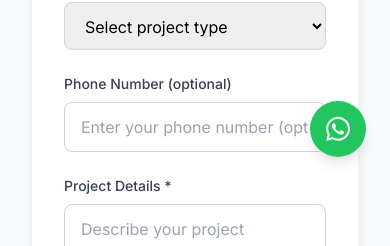
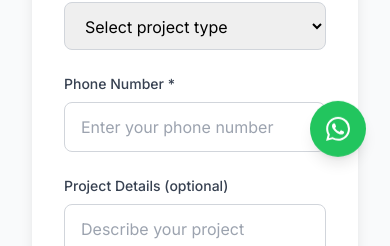
Before and after one commit to abdullahfirdowsi/portfolio-freelance-phase3, a React (Vite) app: page /contact in a window 390 px wide. Shown: the part 650-896 px from the top of the page. Built offline with nearby package versions, Linux system fonts and the light colour scheme; no server answers.

Commit message:
Make phone mandatory and project details optional

```diff
--- a/src/pages/Contact.tsx
+++ b/src/pages/Contact.tsx
@@ -207,7 +207,7 @@ const Contact = () => {
 
               <div>
                 <label htmlFor="phone" className="block text-sm font-medium text-gray-700 mb-2">
-                  Phone Number (optional)
+                  Phone Number *
                 </label>
                 <input
                   type="tel"
@@ -215,21 +215,21 @@ const Contact = () => {
                   name="phone"
                   value={formData.phone}
                   onChange={handleChange}
+                  required
                   className="w-full px-4 py-3 border border-gray-300 rounded-lg focus:ring-2 focus:ring-primary-500 focus:border-transparent transition-all"
-                  placeholder="Enter your phone number (optional)"
+                  placeholder="Enter your phone number"
                 />
               </div>
 
               <div>
                 <label htmlFor="message" className="block text-sm font-medium text-gray-700 mb-2">
-                  Project Details *
+                  Project Details (optional)
                 </label>
                 <textarea
                   id="message"
                   name="message"
                   value={formData.message}
                   onChange={handleChange}
-                  required
                   rows={5}
                   className="w-full px-4 py-3 border border-gray-300 rounded-lg focus:ring-2 focus:ring-primary-500 focus:border-transparent transition-all resize-none"
                   placeholder="Describe your project requirements, deadline, and any specific needs..."
```
Also changed, not shown: 1 other file (tests, documents, lock files or other folders).
